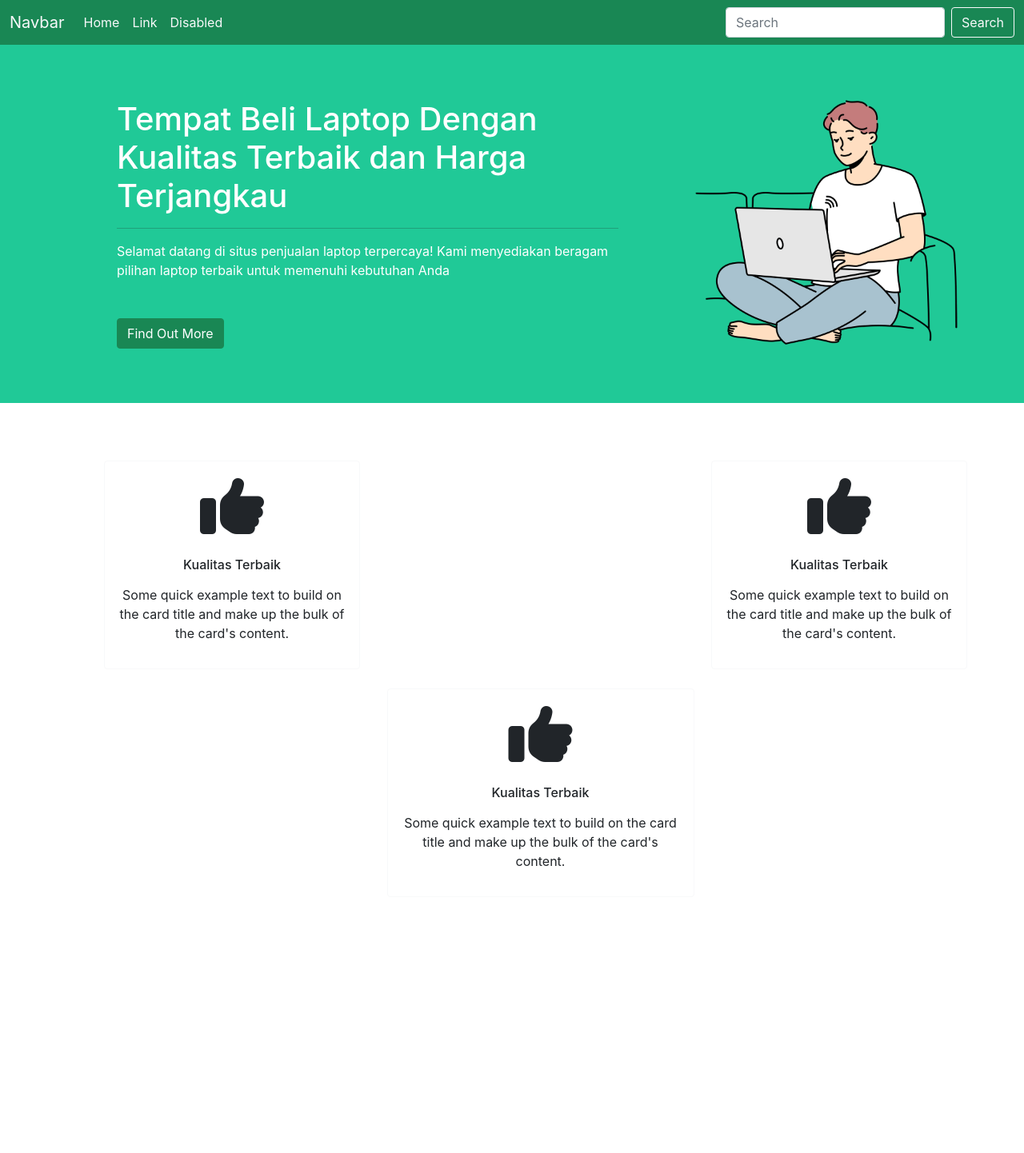
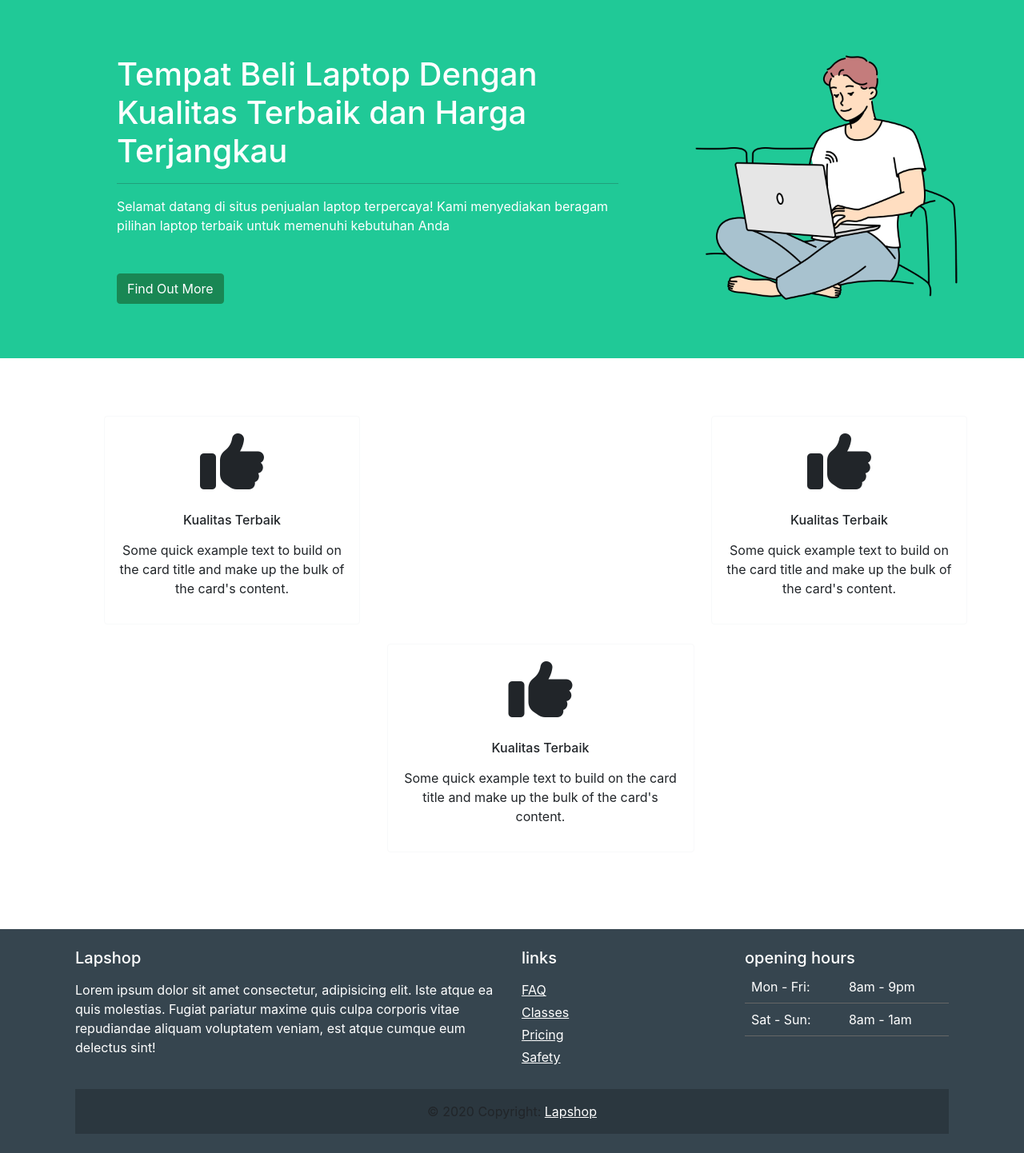
Before and after one commit to hasbihz24/Lapshop, a CodeIgniter 4 app: template app/Views/LandingView.php in a window 1280 px wide. Shown: the whole page at 80% size. Before the commit the page ends 1083 px from the top, so only its background shows below. Run offline with PHP 8.4 and a stand-in for CodeIgniter, Linux system fonts and the light colour scheme; the template is opened without the code that fills it, so the values that code supplies are empty; some libraries are stand-ins or nearby versions.

Commit message:
Mulai Bikin Main Page

```diff
--- a/app/Views/LandingView.php
+++ b/app/Views/LandingView.php
@@ -11,31 +11,6 @@
 </head>
 
 <body>
-    <nav class="navbar navbar-expand-lg bg-body-tertiary navbar-light bg-success sticky-top">
-        <div class="container-fluid">
-            <a class="navbar-brand text-light" href="#">Navbar</a>
-            <button class="navbar-toggler avbar-toggler-right" type="button" data-bs-toggle="collapse" data-bs-target="#navbarTogglerDemo02" aria-controls="navbarTogglerDemo02" aria-expanded="false" aria-label="Toggle navigation">
-                <span class="navbar-toggler-icon"></span>
-            </button>
-            <div class="collapse navbar-collapse" id="navbarTogglerDemo02">
-                <ul class="navbar-nav me-auto mb-2 mb-lg-0">
-                    <li class="nav-item">
-                        <a class="nav-link active text-light" aria-current="page" href="#">Home</a>
-                    </li>
-                    <li class="nav-item">
-                        <a class="nav-link text-light" href="#">Link</a>
-                    </li>
-                    <li class="nav-item">
-                        <a class="nav-link disabled text-light">Disabled</a>
-                    </li>
-                </ul>
-                <form class="d-flex" role="search">
-                    <input class="form-control me-2" type="search" placeholder="Search" aria-label="Search">
-                    <button class="btn btn-outline-light " type="submit">Search</button>
-                </form>
-            </div>
-        </div>
-    </nav>
     <div class="musthead">
         <div class="container px-4">
             <div class="row px-1 px-lg-3 align-items-center justify-content-left text-left">
@@ -45,7 +20,7 @@
                     <p class="text-white mb-5 ">Selamat datang di situs penjualan laptop terpercaya! Kami menyediakan beragam pilihan laptop terbaik untuk memenuhi kebutuhan Anda</p>
                     <a class="btn btn-success btn-xl" href="#about">Find Out More</a>
                 </div>
-                <div class="col-sm-4  mb-5">
+                <div class="col-sm-4 mb-5">
                     <img src="/img/masthead-img.png">
                 </div>
             </div>
@@ -84,10 +59,55 @@
             </div>
         </div>
     </div>
-    <div class="container mx-5 py-5">
-        <div class="row">
-
-        </div>
+    <footer style="background-color: #36454F;">
+        <div class="container p-4">
+            <div class="row">
+                <div class="col-lg-6 col-md-12 mb-4">
+                    <h5 class="mb-3 text-white">Lapshop</h5>
+                    <p style="color: white;">
+                        Lorem ipsum dolor sit amet consectetur, adipisicing elit. Iste atque ea quis
+                        molestias. Fugiat pariatur maxime quis culpa corporis vitae repudiandae aliquam
+                        voluptatem veniam, est atque cumque eum delectus sint!
+                    </p>
+                </div>
+                <div class="col-lg-3 col-md-6 mb-4">
+                    <h5 class="mb-3 text-white">links</h5>
+                    <ul class="list-unstyled mb-0">
+                        <li class="mb-1">
+                            <a href="#!" style="color: white;">FAQ</a>
+                        </li>
+                        <li class="mb-1">
+                            <a href="#!" style="color: white;">Classes</a>
+                        </li>
+                        <li class="mb-1">
+                            <a href="#!" style="color: white;">Pricing</a>
+                        </li>
+                        <li>
+                            <a href="#!" style="color: white;">Safety</a>
+                        </li>
+                    </ul>
+                </div>
+                <div class="col-lg-3 col-md-6 mb-4">
+                    <h5 class="mb-1 text-white">opening hours</h5>
+                    <table class="table" style="border-color: #666;">
+                        <tbody>
+                            <tr>
+                                <td>Mon - Fri:</td>
+                                <td>8am - 9pm</td>
+                            </tr>
+                            <tr>
+                                <td>Sat - Sun:</td>
+                                <td>8am - 1am</td>
+                            </tr>
+                        </tbody>
+                    </table>
+                </div>
+            </div>
+            <div class="text-center p-3" style="background-color: rgba(0, 0, 0, 0.2);">
+                © 2020 Copyright:
+                <a class="text-white" href="https://mdbootstrap.com/">Lapshop</a>
+            </div>
+    </footer>
     </div>
     <script src="https://cdn.jsdelivr.net/npm/bootstrap@5.0.2/dist/js/bootstrap.bundle.min.js" integrity="sha384-MrcW6ZMFYlzcLA8Nl+NtUVF0sA7MsXsP1UyJoMp4YLEuNSfAP+JcXn/tWtIaxVXM" crossorigin="anonymous"></script>
 </body>
--- a/public/css/style_user.css
+++ b/public/css/style_user.css
@@ -83,3 +83,37 @@
   .musthead img{
     width: 400px;
   }
+
+  tr td {
+    color: white;
+  }
+
+  .icon a i {
+    color: #20c997;
+    height:20px;
+  }
+
+  .icon a {
+    color: var(--bs-success);
+  }
+
+  .icon a:hover i {
+    color: #029b6d;
+
+  }
+
+  .savemoney img{
+    width: 360px;
+  }
+
+  .savemoney{
+    width: 60%;
+    background-size: cover;
+    background: #2e8b5e;
+    border-radius: 75px;
+
+  }
+
+  .maincontent{
+    width: 80%;
+  }
```
Also changed, not shown: app/Controllers/Landing.php (+8 -1 lines), app/Views/beliView.php (added, +53 -0 lines), app/Views/navbar.php (added, +29 -0 lines), public/img/save-money.png (added).
